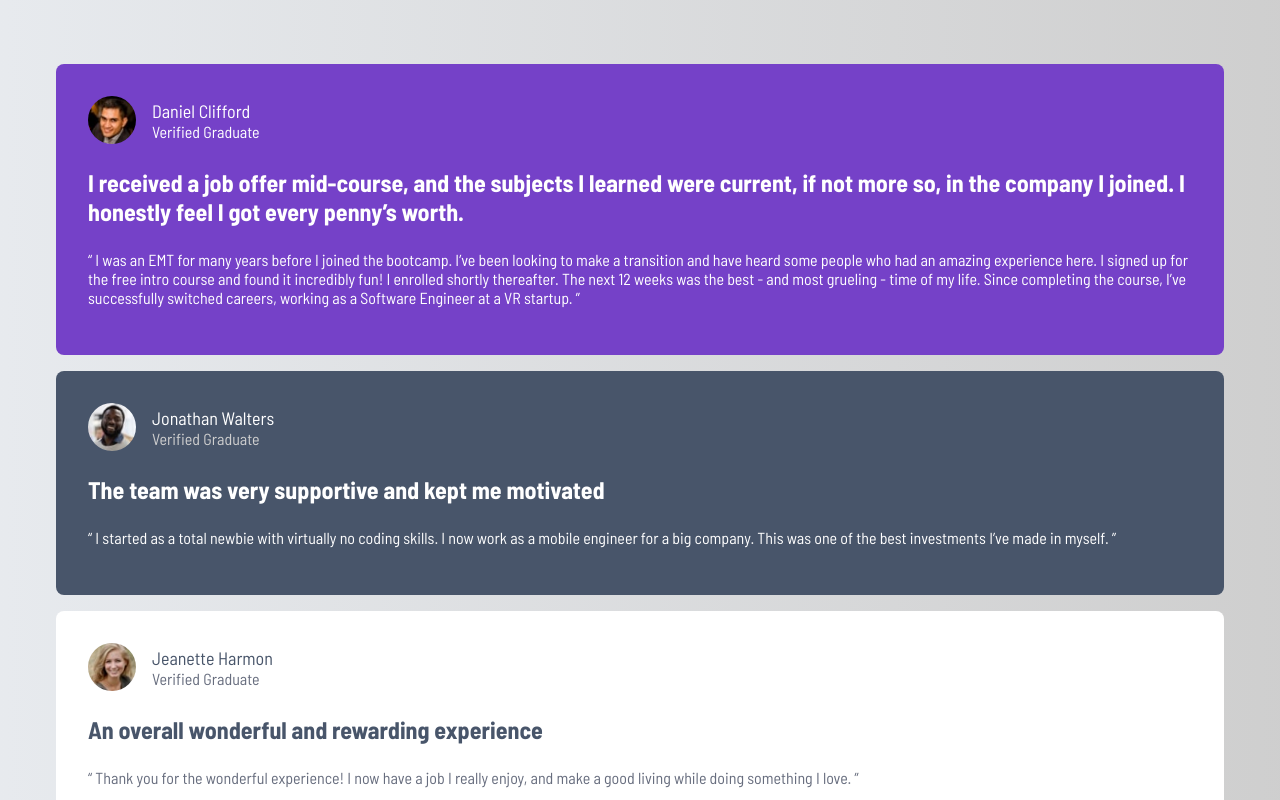
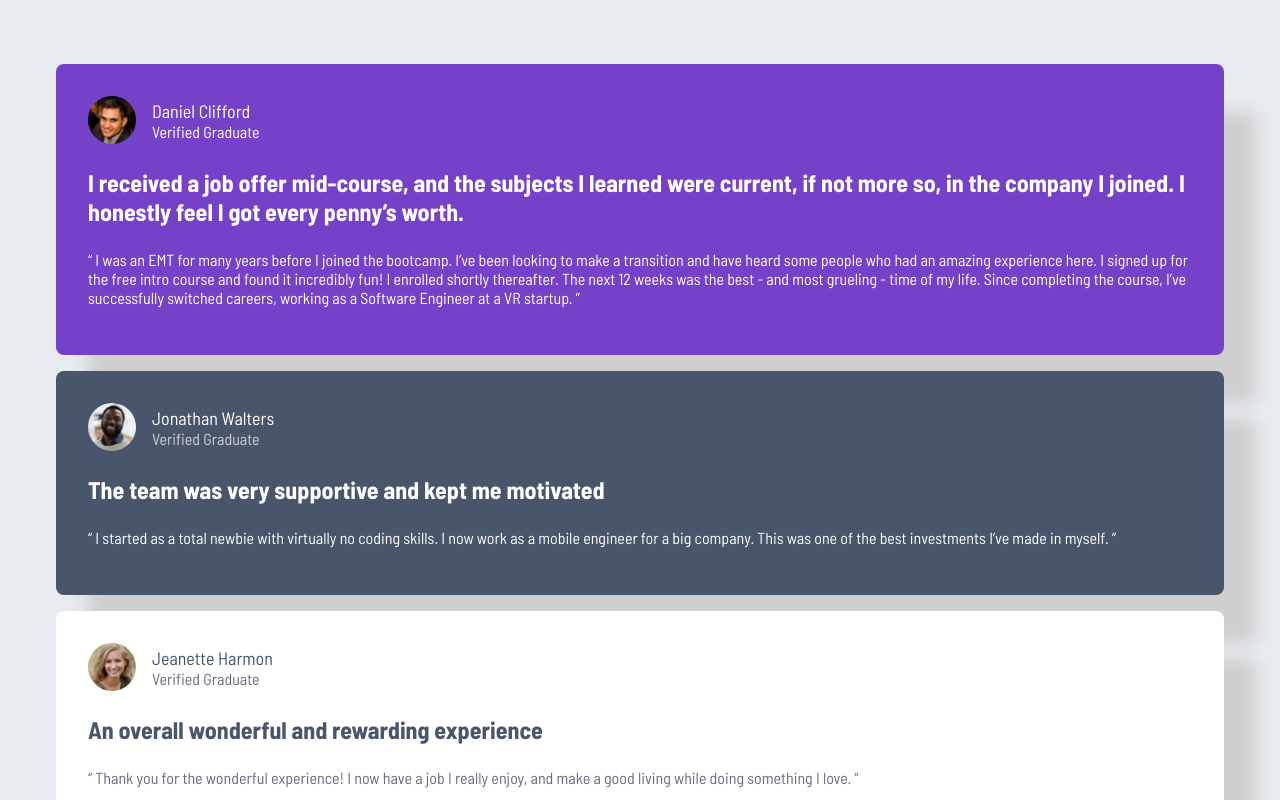
Before and after one commit to Shakiba-Alipour/Testimonials-Grid-Section, a plain HTML site: page index.html in a window 1280 px wide. Shown: the top 800 px of the page. Drawn offline with Linux system fonts and the light colour scheme.

Commit message:
added shadow to cards

```diff
--- a/styles.css
+++ b/styles.css
@@ -19,13 +19,19 @@ html {
 }
 
 body {
-  background: linear-gradient(to right, var(--Grey100), var(--Grey200));
+  /* background: linear-gradient(to right, var(--Grey100), var(--Grey200)); */
+  background-color: var(--Grey100);
 }
 
 ul {
   list-style: none;
   padding: 2rem;
-  /* color transitions */
+}
+
+@media screen and (min-sidth: 701px) {
+  ul {
+    display: grid;
+  }
 }
 
 .testimonial {
@@ -33,6 +39,7 @@ ul {
   margin: 1rem;
   border-radius: 0.5rem;
   color: var(--White);
+  box-shadow: 2rem 3rem 1rem var(--Grey200);
 }
 
 ul li:nth-child(1) {
```
